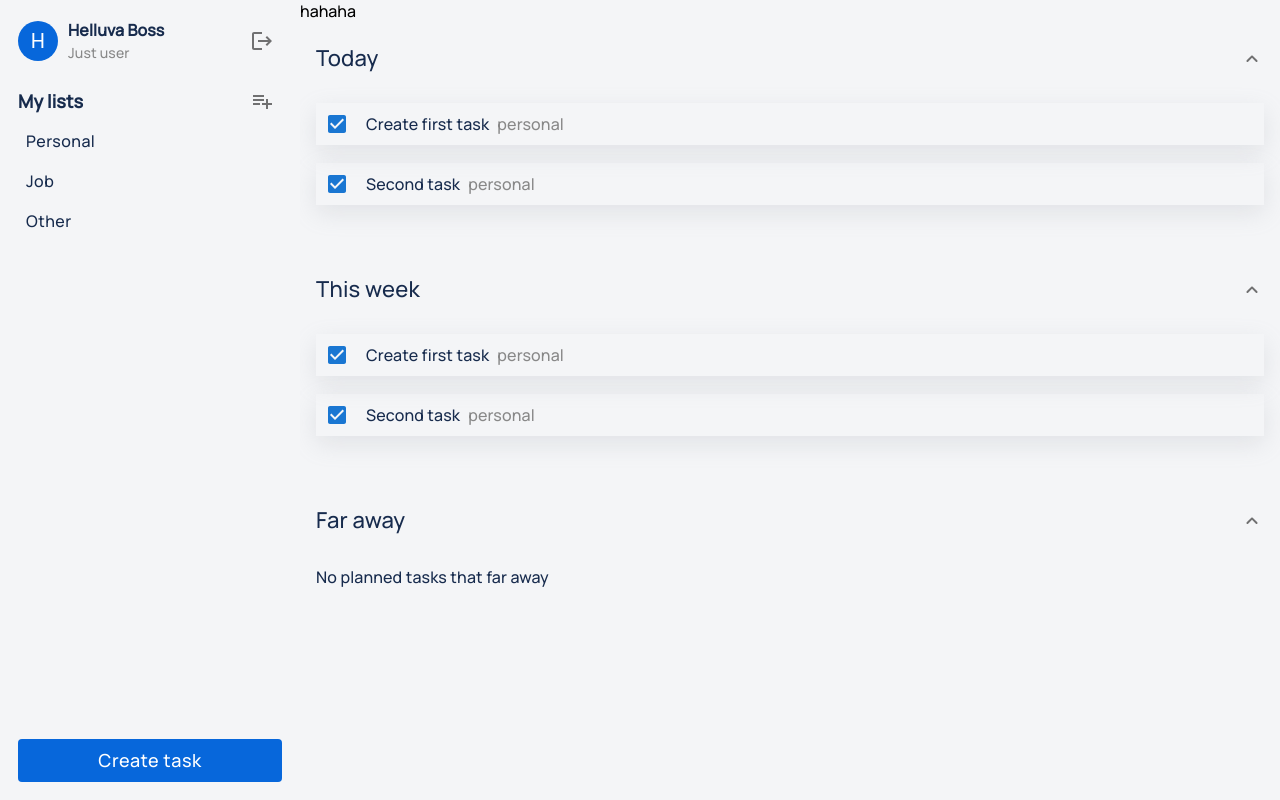
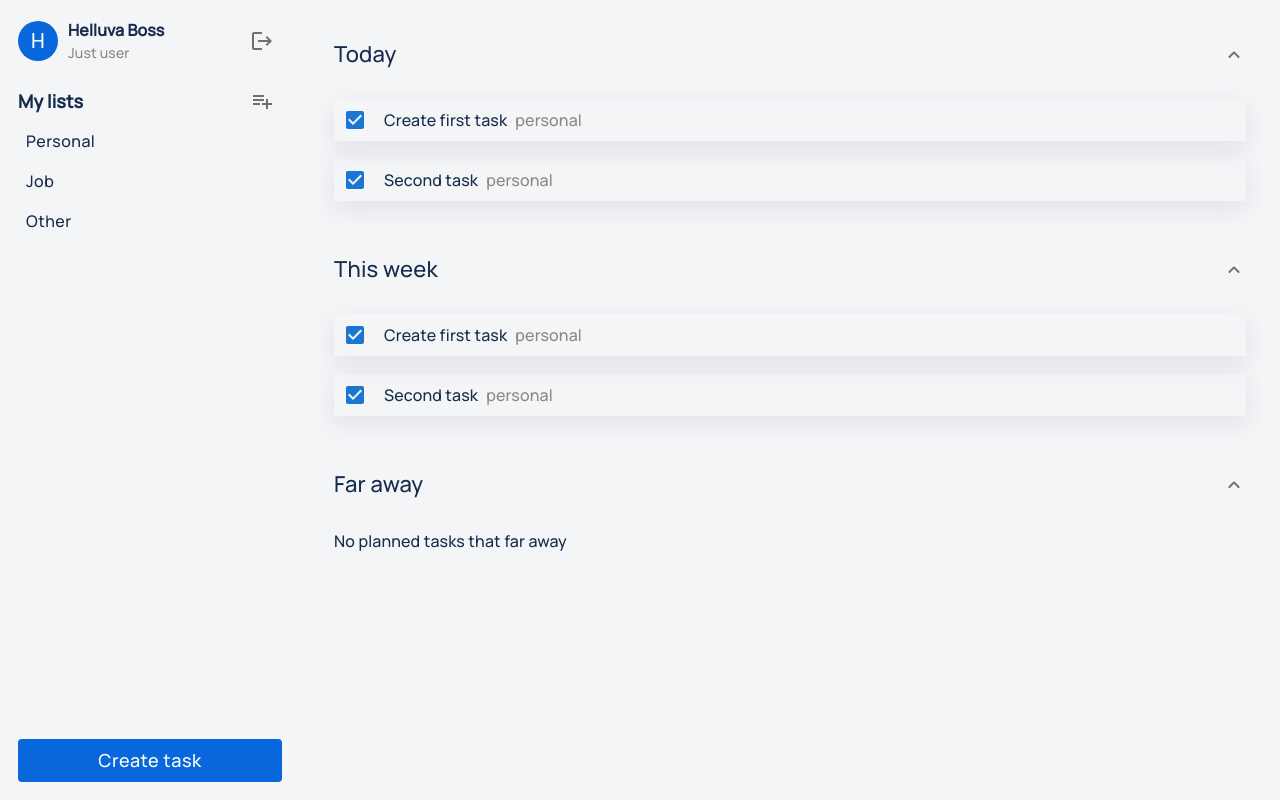
Before and after one commit to lisophoria/projectTrackerFrontend, a React (Create React App) app: page / in a window 1280 px wide. Built offline with nearby package versions, Linux system fonts and the light colour scheme.

Commit message:
fix right block scroll & improve scrollbar

```diff
--- a/src/App.css
+++ b/src/App.css
@@ -28,6 +28,19 @@
   color: #61dafb;
 }
 
+*::-webkit-scrollbar {
+  width: 6px;
+}
+
+*::-webkit-scrollbar-track {
+  display: none;
+}
+
+*::-webkit-scrollbar-thumb {
+  border-radius: 6px;
+  background-color: #888888;
+}
+
 @keyframes App-logo-spin {
   from {
     transform: rotate(0deg);
--- a/src/comopnents/abstract/AbstractLayout/AbstractLayout.styles.ts
+++ b/src/comopnents/abstract/AbstractLayout/AbstractLayout.styles.ts
@@ -22,6 +22,7 @@ const useAbstractLayoutStyles = makeStyles()({
   },
   bottomRightBlock: {
     flex: '1',
+    overflow: 'auto',
   },
 });
 
--- a/src/comopnents/layout/BasicLayout/BasicLayout.tsx
+++ b/src/comopnents/layout/BasicLayout/BasicLayout.tsx
@@ -20,7 +20,6 @@ const BasicLayout: FC<PropsWithChildren<IBasicLayoutProps>> = (props) => {
       }}
     >
       <AbstractLayout
-        topRightBlock={<div>hahaha</div>}
         leftBlock={(
           <Sidebar
             onLogoutClick={() => { /* TODO */ }}
@@ -34,8 +33,8 @@ const BasicLayout: FC<PropsWithChildren<IBasicLayoutProps>> = (props) => {
         <Box
           sx={{
             height: '100%',
-            // padding: '18px',
-            // boxSizing: 'border-box',
+            padding: '18px',
+            boxSizing: 'border-box',
             overflow: 'hidden',
           }}
         >
--- a/src/screens/Tasks/Tasks.tsx
+++ b/src/screens/Tasks/Tasks.tsx
@@ -7,8 +7,8 @@ const Tasks: FC = () => {
     <Box
       sx={{
         height: '100%',
-        display: 'flex',
-        flexDirection: 'column',
+        // display: 'flex',
+        // flexDirection: 'column',
         overflow: 'auto',
       }}
     >
```
